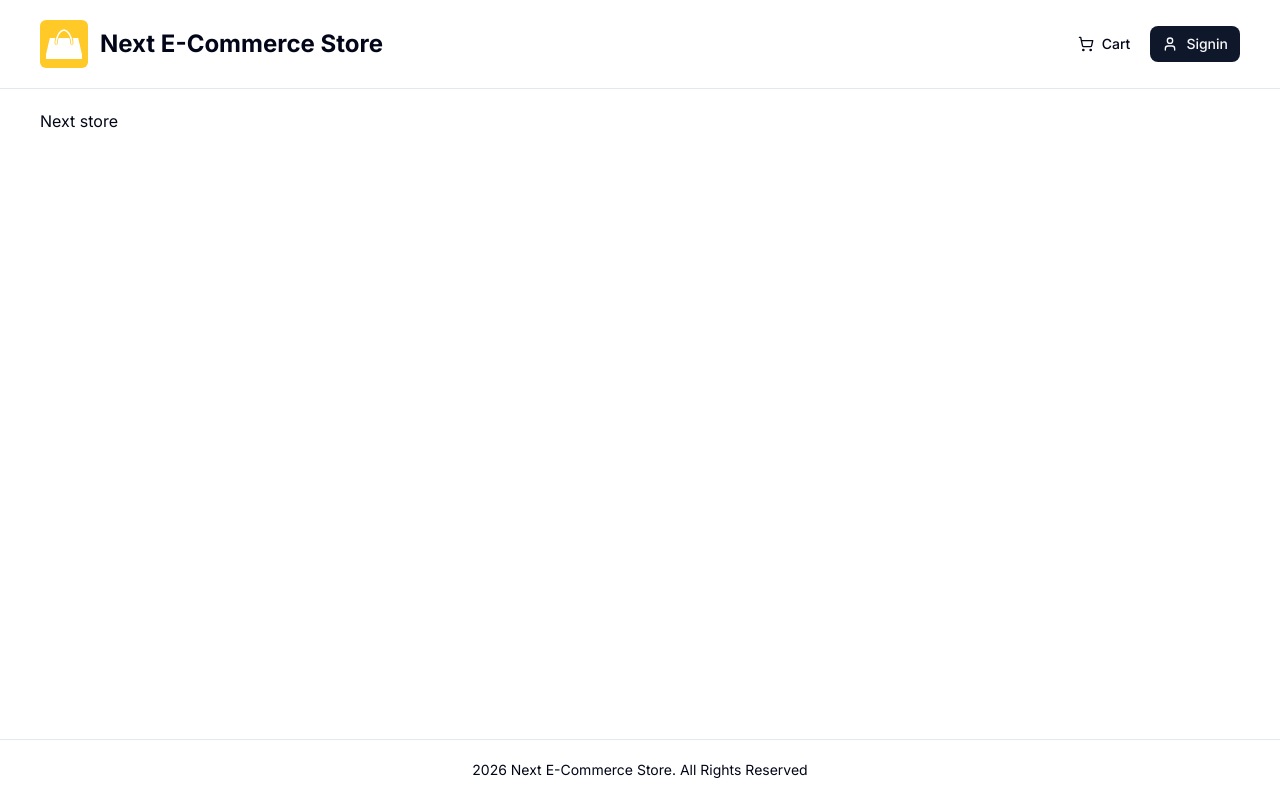
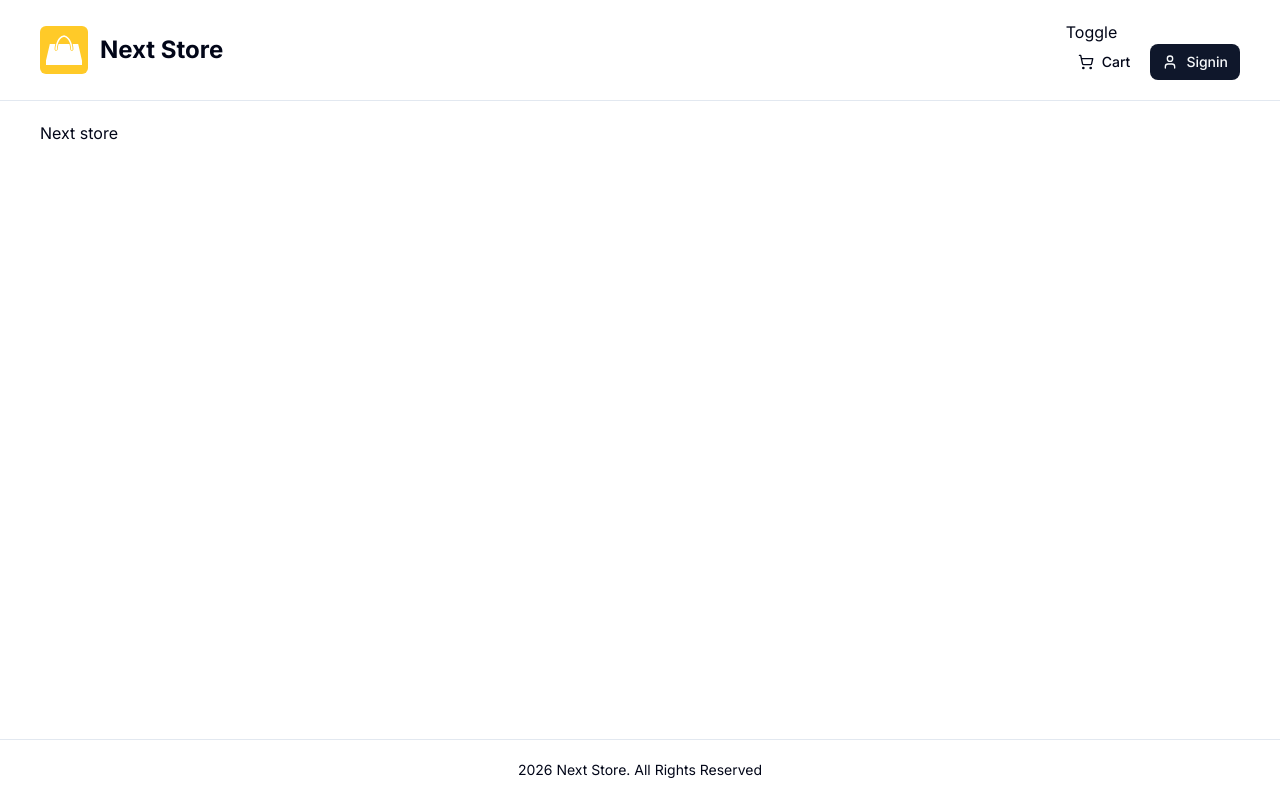
Before and after one commit to devpolas/next-ecommerce, a Next.js app: page / in a window 1280 px wide. Built offline with nearby package versions, Linux system fonts and the light colour scheme; no server answers.

Commit message:
change application name

```diff
--- a/components/shared/header/header.tsx
+++ b/components/shared/header/header.tsx
@@ -3,6 +3,7 @@ import { APP_NAME } from "@/lib/constants";
 import { ShoppingCart, User, UserIcon } from "lucide-react";
 import Image from "next/image";
 import Link from "next/link";
+import ThemeToggler from "./theme-toggler";
 export default function Header() {
   return (
     <header className='border-b w-full'>
@@ -22,6 +23,7 @@ export default function Header() {
           </Link>
         </div>
         <div className='space-x-2'>
+          <ThemeToggler />
           <Button asChild variant='ghost'>
             <Link href={"/cart"}>
               <ShoppingCart /> Cart
--- a/lib/constants/index.ts
+++ b/lib/constants/index.ts
@@ -1,5 +1,4 @@
-export const APP_NAME =
-  process.env.NEXT_PUBLIC_APP_NAME || "Next E-Commerce Store";
+export const APP_NAME = process.env.NEXT_PUBLIC_APP_NAME || "Next Store";
 
 export const APP_DESCRIPTION =
   process.env.NEXT_PUBLIC_APP_DESCRIPTION ||
```
